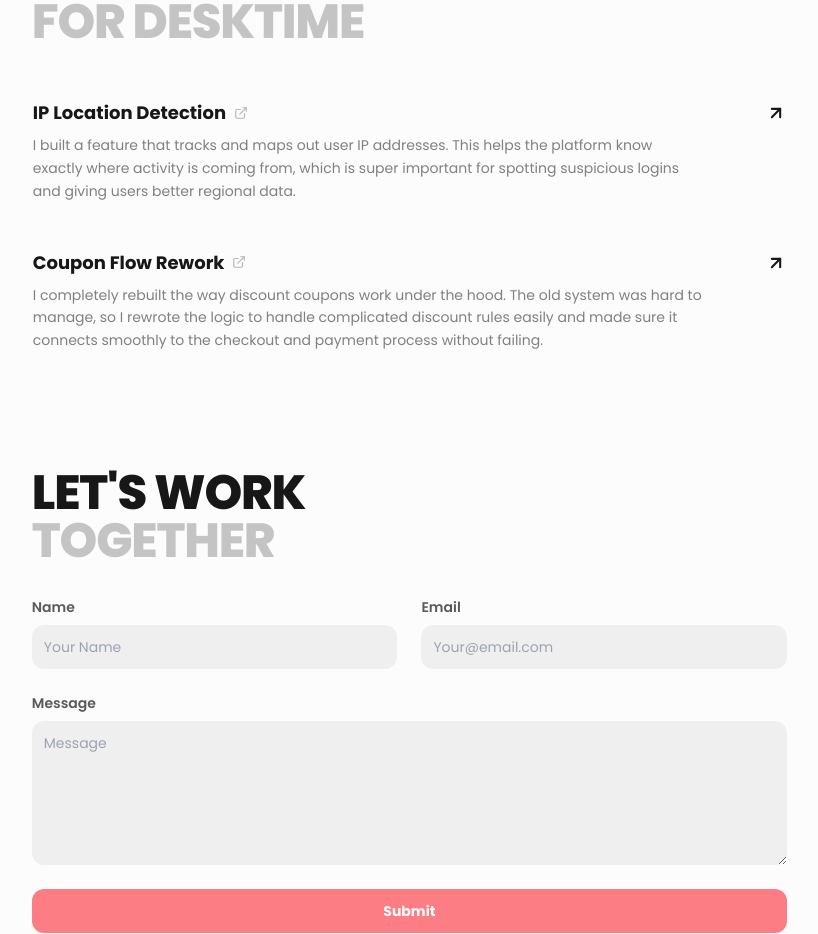
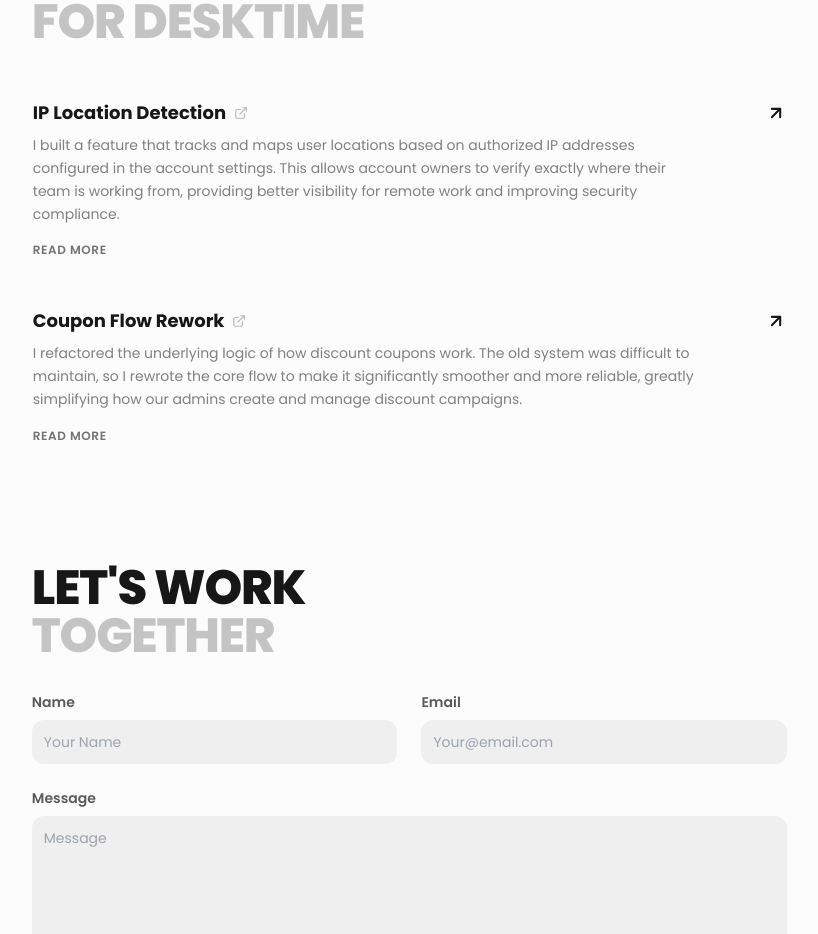
Before and after one commit to fur1ozz/portfolio, a React (Vite) app: page /about in a window 1280 px wide. Shown: the part 1540-2474 px from the top of the page, without its empty margins (461-1279 px from the left). Built offline with nearby package versions, Linux system fonts and the light colour scheme.

Commit message:
2026-refresh Update work features

```diff
--- a/src/pages/Home/sections/WorkFeatures.jsx
+++ b/src/pages/Home/sections/WorkFeatures.jsx
@@ -15,9 +15,12 @@
                         <h3 className="text-[18px] font-bold text-theme-text transition-colors group-hover:text-accent">{title}</h3>
                         <ExternalLink size={14} className="text-theme-muted opacity-50 group-hover:opacity-100 group-hover:text-accent transition-all" />
                     </div>
-                    <p className="text-theme-muted text-sm leading-relaxed opacity-90">
+                    <p className="text-theme-muted text-sm leading-relaxed opacity-90 mb-3">
                         {description}
                     </p>
+                    <span className="inline-flex items-center text-xs font-semibold text-theme-muted group-hover:text-accent transition-colors uppercase tracking-wider">
+                        Read more
+                    </span>
                 </div>
                 <div className="text-theme-muted/50 group-hover:text-accent transition-all duration-300 group-hover:translate-x-1 group-hover:-translate-y-1 mt-1 flex-shrink-0">
                     <ArrowUpRight size={20} strokeWidth={2.5} />
@@ -31,12 +34,12 @@
     const features = [
         {
             title: "IP Location Detection",
-            description: "I built a feature that tracks and maps out user IP addresses. This helps the platform know exactly where activity is coming from, which is super important for spotting suspicious logins and giving users better regional data.",
+            description: "I built a feature that tracks and maps user locations based on authorized IP addresses configured in the account settings. This allows account owners to verify exactly where their team is working from, providing better visibility for remote work and improving security compliance.",
             link: "https://help.desktime.com/hc/en-us/articles/34605873392797-Using-IP-location-tracking"
         },
         {
             title: "Coupon Flow Rework",
-            description: "I completely rebuilt the way discount coupons work under the hood. The old system was hard to manage, so I rewrote the logic to handle complicated discount rules easily and made sure it connects smoothly to the checkout and payment process without failing.",
+            description: "I refactored the underlying logic of how discount coupons work. The old system was difficult to maintain, so I rewrote the core flow to make it significantly smoother and more reliable, greatly simplifying how our admins create and manage discount campaigns.",
             link: "https://help.desktime.com/hc/en-us/articles/4413027602321-Applying-a-promo-code"
         }
     ];
```
